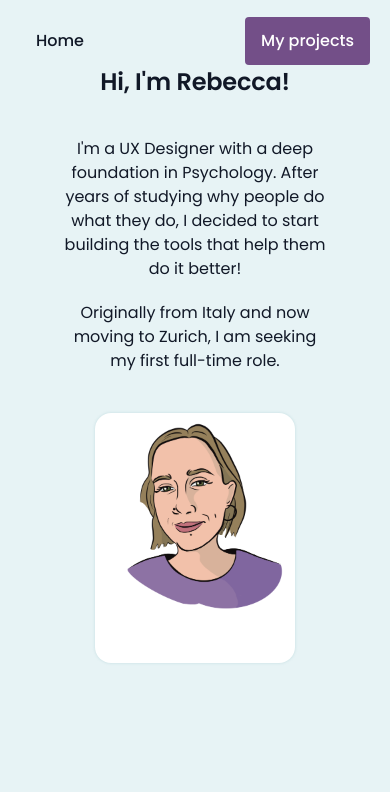
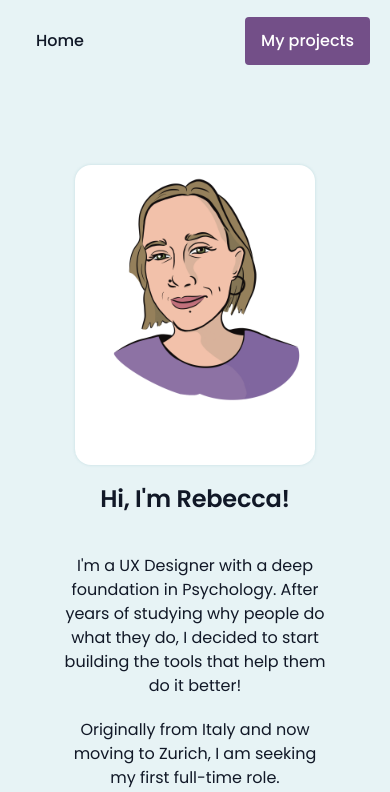
Before and after one commit to Becks-66/portfolio, a website built with Vite: page index.html in a window 390 px wide. Shown: the part 52-844 px from the top of the page. Built offline with nearby package versions, Linux system fonts and the light colour scheme.

Commit message:
fix hero section for mobile

```diff
--- a/index.html
+++ b/index.html
@@ -23,7 +23,12 @@
     <a href="#main-content" class="skip-link">Skip to main content</a>
 
     <div class="page-wrapper">
-      <!-- Header -->
+
+      <!-- Main Content -->
+      <main id="main-content" class="main-content" role="main">
+        <!-- Hero Section -->
+        <section class="hero-section">
+          <!-- Header -->
       <header class="header" role="banner">
         <div class="header__container">
           <p class="header__logo">REBECCA GUERRINI</p>
@@ -33,11 +38,6 @@
           </nav>
         </div>
       </header>
-
-      <!-- Main Content -->
-      <main id="main-content" class="main-content" role="main">
-        <!-- Hero Section -->
-        <section class="hero-section">
           <div class="hero-section__inner">
             <!-- Side Frame (Illustration Panel) -->
             <aside class="side-frame" aria-hidden="true">
@@ -51,14 +51,6 @@
             </aside>
 
             <div class="hero-content">
-              <div class="hero" aria-labelledby="greeting">
-                <h1 id="greeting" class="hero__title">Hi, I'm Rebecca!</h1>
-                <div class="hero__description">
-                  <p>I'm a UX Designer with a deep foundation in Psychology. After years of studying why people do what they do, I decided to start building the tools that help them do it better!</p>
-                  <p>Originally from Italy and now moving to Zurich, I am seeking my first full-time role.</p>
-                </div>
-              </div>
-
               <!-- Mobile illustration (visible only on mobile) -->
               <div class="mobile-illustration">
                 <img
@@ -66,6 +58,14 @@
                   alt="Illustrated portrait of Rebecca Guerrini"
                   class="mobile-illustration__image"
                 />
+              </div>
+
+              <div class="hero" aria-labelledby="greeting">
+                <h1 id="greeting" class="hero__title">Hi, I'm Rebecca!</h1>
+                <div class="hero__description">
+                  <p>I'm a UX Designer with a deep foundation in Psychology. After years of studying why people do what they do, I decided to start building the tools that help them do it better!</p>
+                  <p>Originally from Italy and now moving to Zurich, I am seeking my first full-time role.</p>
+                </div>
               </div>
             </div>
           </div>
--- a/src/styles/homepage.css
+++ b/src/styles/homepage.css
@@ -26,7 +26,7 @@
   align-items: center;
   min-height: 100vh;
   padding: var(--space-sm);
-  padding-top: calc(var(--space-xl) + var(--space-md));
+  padding-top: calc(var(--space-lg) + var(--space-sm));
   gap: var(--space-md);
 }
 
@@ -34,7 +34,7 @@
   display: flex;
   flex-direction: column;
   align-items: center;
-  gap: var(--space-md);
+  gap: var(--space-sm);
 }
 
 /* =============================================
@@ -75,8 +75,8 @@
 /* Mobile Illustration */
 .mobile-illustration {
   display: block;
-  width: 200px;
-  height: 250px;
+  width: 240px;
+  height: 300px;
 }
 
 .mobile-illustration__image {
--- a/src/styles/layout.css
+++ b/src/styles/layout.css
@@ -12,7 +12,6 @@
    ============================================= */
 .header {
   padding: var(--space-sm);
-  position: fixed;
   top: 0;
   left: 0;
   right: 0;
```
